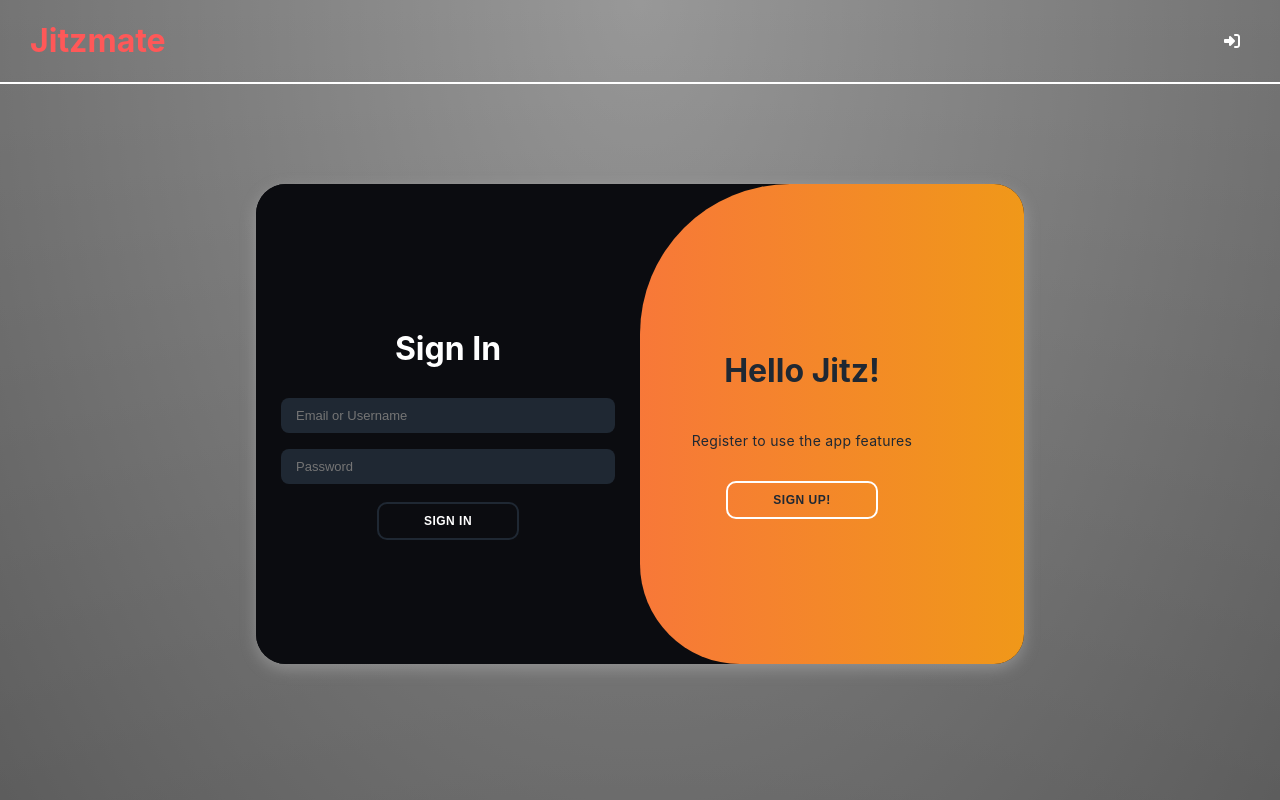
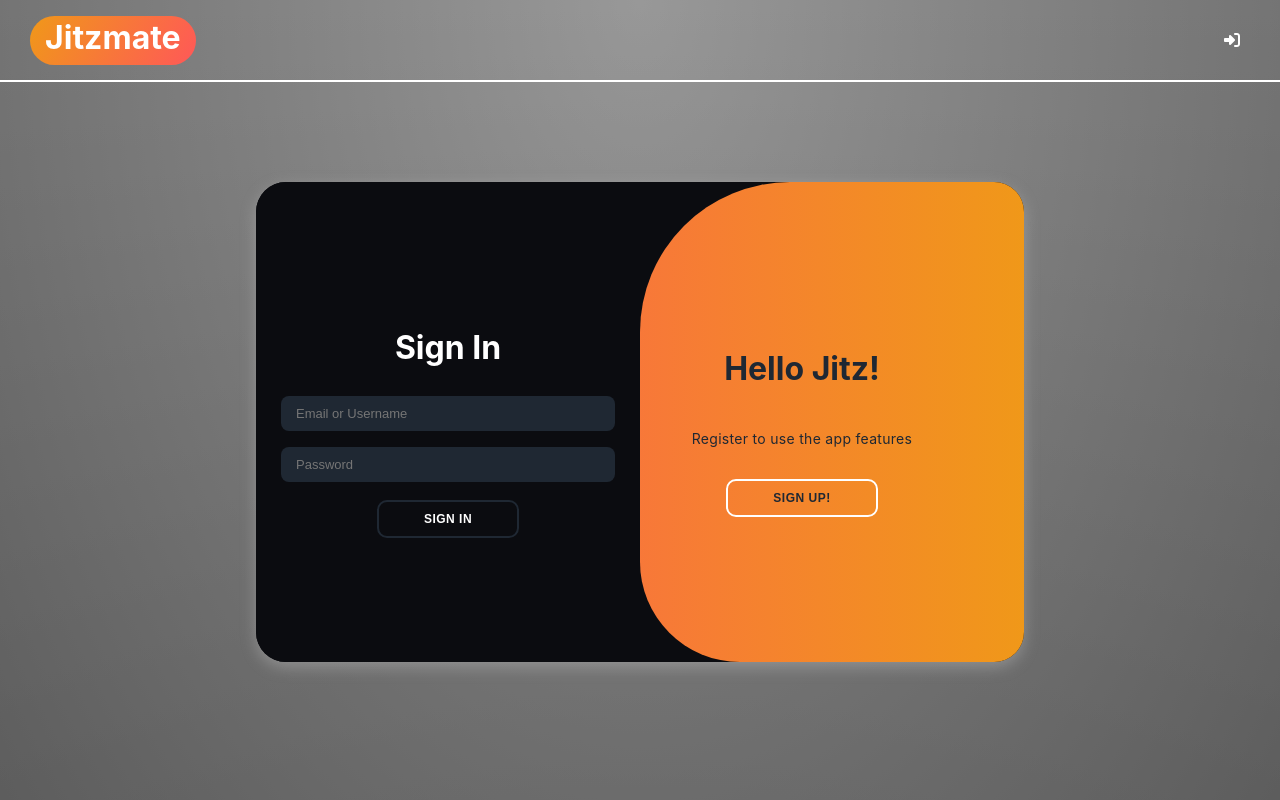
Before and after one commit to okamixdev/Jitzmate, a React (Create React App) app in the folder client/: page / in a window 1280 px wide. Shown: the top 800 px of the page. Built offline with nearby package versions, Linux system fonts and the light colour scheme.

Commit message:
some css

```diff
--- a/client/src/Components/extraComponents/AsyncSearchBar.js
+++ b/client/src/Components/extraComponents/AsyncSearchBar.js
@@ -61,7 +61,7 @@ export const AsyncSearchBar = () => {
             disablePortal
             id="asynchronous-demo"
             sx={{
-                width: 180, bgcolor: '#ff5858', 'border-radius': '30px',
+                width: 180, bgcolor: '#ff5858', backgroundImage: 'linear-gradient(-60deg, #ff5858 0%, #f09819 100%)' , 'border-radius': '30px',
                 "& fieldset": { border: 'none' }, 'height': '30px', 'padding-top': '0px',
                 // 'padding-bottom': '0px', "& [aria-activedescendant]": { bgcolor: "blue" }
                 // '& + .MuiAutocomplete-popper .MuiAutocomplete-option': { bgcolor: '#ff5858' },
--- a/client/src/index.css
+++ b/client/src/index.css
@@ -1,6 +1,7 @@
 :root {
   --negro: #030303;
   --accent: linear-gradient(-60deg, #ff5858 0%, #f09819 100%);
+  --accent0: linear-gradient(to right, #434343 0%, black 100%);
   --accent2: #ff5858;
   --accent3: #f09819;
 }
@@ -40,16 +41,24 @@ code {
   align-items: center;
   color: white;
   border-bottom: 2px solid white;
+  height: 80px;
+  text-align: center;
 }
 
 .navbar h1 {
   margin-left: 30px;
-  color: var(--accent2);
+  color: white;
+  background-image: var(--accent);
+  padding: 2px 15px 8px 15px;
+  align-items: center;
+  text-align: center;
+  border-radius: 30px;
 }
 
 .navbar h1:hover {
   color: var(--accent2);
   transform: scale(1.01);
+  background-image: var(--accent0);
   transition: 700ms all;
   cursor: pointer;
 }
@@ -439,6 +448,7 @@ code {
 /* COMMENTS */
 .comment-container {
   background-image: var(--accent);
+  background-color: var(--accent2);
   border-radius: 0 0 6px 6px;
 }
 
@@ -481,7 +491,7 @@ code {
 }
 
 .noStyle {
-  text-decoration: none !important;
+  text-decoration: none;
 }
 
 /* --------------------------------------------------------------------------- */
```
